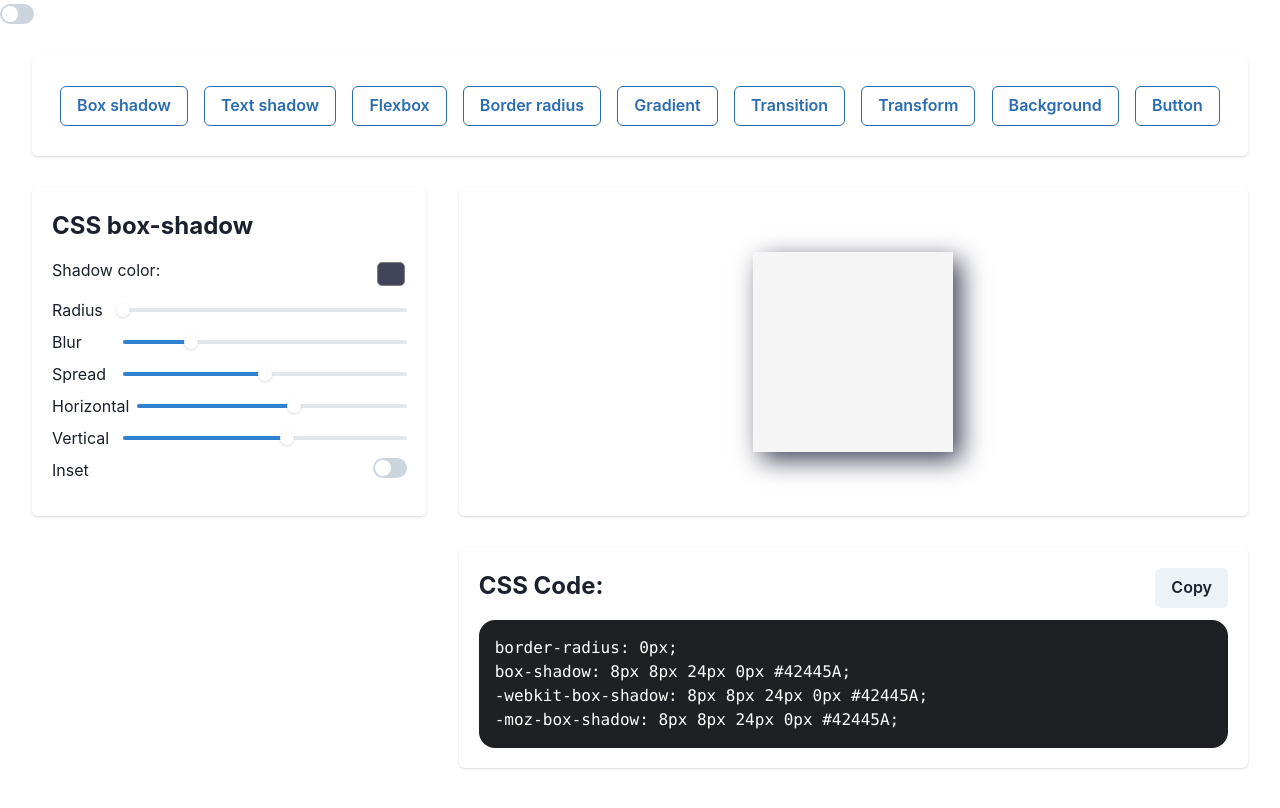
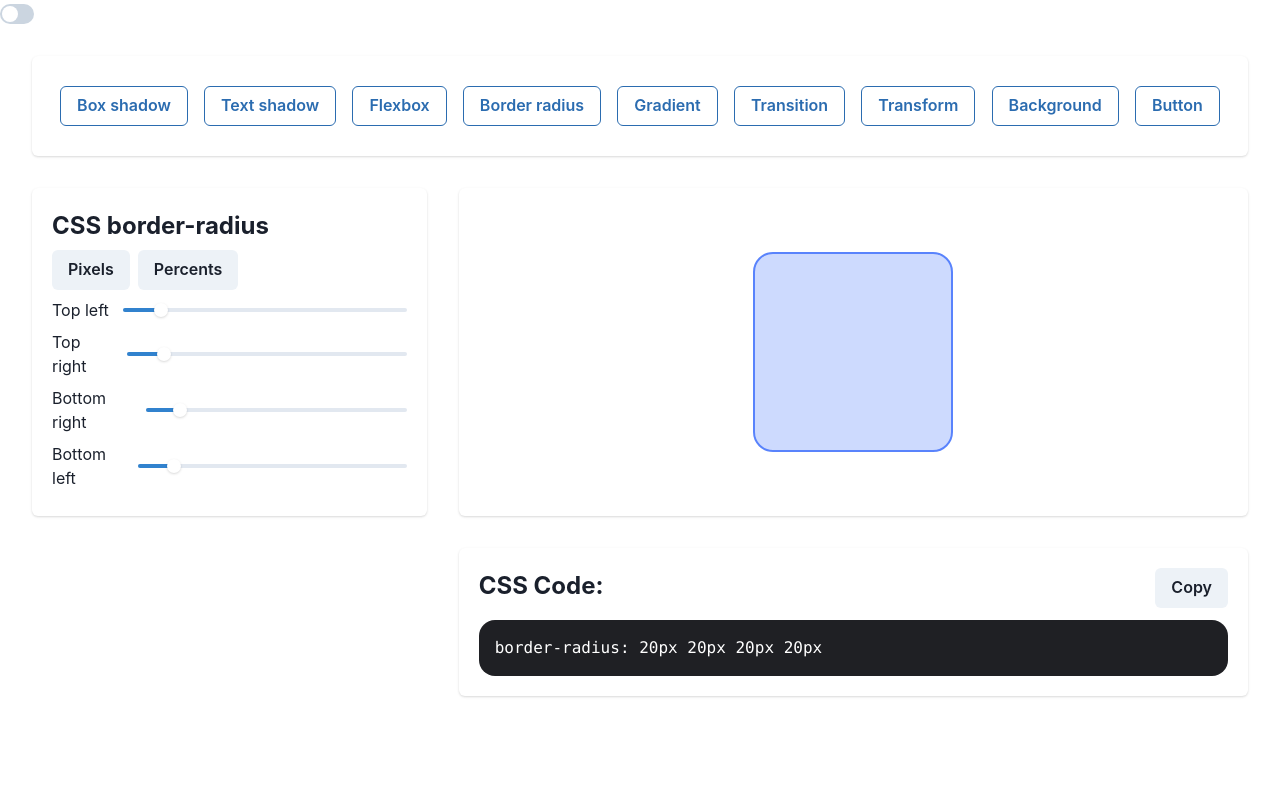
Before and after one commit to Belze3ub/css_generator, a React (Vite) app: page / in a window 1280 px wide. Both pictures are taken after a click on the button "Border radius". Shown: the top 808 px of the page. Built offline with nearby package versions, Linux system fonts and the light colour scheme.

Commit message:
Added border-radius functionality

```diff
--- a/src/App.tsx
+++ b/src/App.tsx
@@ -1,8 +1,4 @@
-import {
-  Switch,
-  useMediaQuery,
-  useColorMode,
-} from '@chakra-ui/react';
+import { Switch, useMediaQuery, useColorMode } from '@chakra-ui/react';
 import { useState } from 'react';
 import PropertiesSection from './components/PropertiesSection';
 import CodeDisplay from './components/CodeDisplay';
@@ -27,6 +23,14 @@ export interface textShadow {
   color: string;
 }
 
+export interface borderRadius {
+  unit: string;
+  topLeft: number;
+  topRight: number;
+  bottomRight: number;
+  bottomLeft: number;
+}
+
 const App = () => {
   const [boxShadowOptions, setBoxShadowOptions] = useState<boxShadow>({
     radius: 0,
@@ -46,15 +50,25 @@ const App = () => {
     color: '#42445A',
   });
 
+  const [borderRadiusOptions, setBorderRadiusOptions] = useState<borderRadius>({
+    unit: 'px',
+    topLeft: 20,
+    topRight: 20,
+    bottomRight: 20,
+    bottomLeft: 20,
+  });
+
   const [selectedOption, setSelectedOption] = useState('box-shadow');
 
   const [isLargerThanMobile] = useMediaQuery('(min-width: 768px)');
 
-  const {colorMode, toggleColorMode} = useColorMode();
+  const { colorMode, toggleColorMode } = useColorMode();
 
   return (
     <>
-      <div><Switch onChange={toggleColorMode} /></div>
+      <div>
+        <Switch onChange={toggleColorMode} />
+      </div>
       <div className="container">
         {isLargerThanMobile && (
           <div className="option">
@@ -67,6 +81,8 @@ const App = () => {
             setBoxShadowOptions={setBoxShadowOptions}
             textShadowOptions={textShadowOptions}
             setTextShadowOptions={setTextShadowOptions}
+            borderRadiusOptions={borderRadiusOptions}
+            setBorderRadiusOptions={setBorderRadiusOptions}
             spacing={5}
             selectedOption={selectedOption}
           />
@@ -75,6 +91,7 @@ const App = () => {
           <Canva
             boxShadowOptions={boxShadowOptions}
             textShadowOptions={textShadowOptions}
+            borderRadiusOptions={borderRadiusOptions}
             selectedOption={selectedOption}
           />
         </div>
@@ -82,6 +99,7 @@ const App = () => {
           <CodeDisplay
             boxShadowOptions={boxShadowOptions}
             textShadowOptions={textShadowOptions}
+            borderRadiusOptions={borderRadiusOptions}
             selectedOption={selectedOption}
           />
         </div>
--- a/src/components/Canva.tsx
+++ b/src/components/Canva.tsx
@@ -1,15 +1,17 @@
 import { Card, Center } from '@chakra-ui/react';
-import { boxShadow, textShadow } from '../App';
+import { borderRadius, boxShadow, textShadow } from '../App';
 
 interface Props {
   boxShadowOptions: boxShadow;
   textShadowOptions: textShadow;
+  borderRadiusOptions: borderRadius;
   selectedOption: string;
 }
 
 const Canva = ({
   boxShadowOptions,
   textShadowOptions,
+  borderRadiusOptions,
   selectedOption,
 }: Props) => {
   const { radius, inset, horizontal, vertical, blur, spread, color } =
@@ -21,6 +23,7 @@ const Canva = ({
     blur: textBlur,
     color: textColor,
   } = textShadowOptions;
+  const { topLeft, topRight, bottomRight, bottomLeft, unit } = borderRadiusOptions;
   return (
     <Card w={'full'} h={'full'} className="card">
       <Center w={'full'} h={'full'}>
@@ -45,6 +48,16 @@ const Canva = ({
           >
             {text}
           </p>
+        ) : selectedOption === 'border-radius' ? (
+          <div
+            style={{
+              width: `200px`,
+              height: `200px`,
+              backgroundColor: '#CDDAFE',
+              border: '2px solid #5983FC',
+              borderRadius: `${topLeft}${unit} ${topRight}${unit} ${bottomRight}${unit} ${bottomLeft}${unit}`,
+            }}
+          ></div>
         ) : null}
       </Center>
     </Card>
--- a/src/components/CodeDisplay.tsx
+++ b/src/components/CodeDisplay.tsx
@@ -7,17 +7,19 @@ import {
   useClipboard,
 } from '@chakra-ui/react';
 import { useEffect } from 'react';
-import { boxShadow, textShadow } from '../App';
+import { borderRadius, boxShadow, textShadow } from '../App';
 
 interface Props {
   boxShadowOptions: boxShadow;
   textShadowOptions: textShadow;
+  borderRadiusOptions: borderRadius;
   selectedOption: string;
 }
 
 const CodeDisplay = ({
   boxShadowOptions,
   textShadowOptions,
+  borderRadiusOptions,
   selectedOption,
 }: Props) => {
   const { radius, inset, horizontal, vertical, blur, spread, color } =
@@ -28,6 +30,8 @@ const CodeDisplay = ({
     blur: textBlur,
     color: textColor,
   } = textShadowOptions;
+  const { topLeft, topRight, bottomRight, bottomLeft, unit } =
+    borderRadiusOptions;
   const { onCopy, setValue, hasCopied } = useClipboard('');
   const boxShadowCode = `border-radius: ${radius}px;
 box-shadow:${
@@ -41,12 +45,16 @@ box-shadow:${
   } ${horizontal}px ${vertical}px ${blur}px ${spread}px ${color};`;
 
   const textShadowCode = `text-shadow: ${textHorizontal}px ${textVertical}px ${textBlur}px ${textColor}`;
+  const borderRadiusCode = `border-radius: ${topLeft}${unit} ${topRight}${unit} ${bottomRight}${unit} ${bottomLeft}${unit}`;
   useEffect(() => {
     setValue(boxShadowCode);
   }, [boxShadowCode]);
   useEffect(() => {
     setValue(textShadowCode);
   }, [textShadowCode]);
+  useEffect(() => {
+    setValue(borderRadiusCode);
+  }, [borderRadiusCode]);
   return (
     <Card w={'full'} p={5}>
       <Flex w={'100%'} justifyContent={'space-between'}>
@@ -61,6 +69,8 @@ box-shadow:${
             ? boxShadowCode
             : selectedOption === 'text-shadow'
             ? textShadowCode
+            : selectedOption === 'border-radius'
+            ? borderRadiusCode
             : null}
         </pre>
       </Stack>
--- a/src/components/GenericChanger.tsx
+++ b/src/components/GenericChanger.tsx
@@ -7,10 +7,11 @@ interface Props {
   spacing: number;
   min?: number,
   max?: number,
-  label: string
+  label: string,
+  unit?: string,
 }
 
-const GenericChanger = ({ value, setValue, spacing, min, max, label }: Props) => {
+const GenericChanger = ({ value, setValue, spacing, min, max, label, unit }: Props) => {
   return (
     <HStack spacing={spacing}>
       <Flex w={'100%'} justifyContent={'space-between'}>
@@ -21,6 +22,7 @@ const GenericChanger = ({ value, setValue, spacing, min, max, label }: Props) =>
           color="blue"
           min={min}
           max={max}
+          unit={unit}
         />
       </Flex>
     </HStack>
--- a/src/components/OptionSection.tsx
+++ b/src/components/OptionSection.tsx
@@ -40,6 +40,7 @@ const OptionSection = ({setSelectedOption}: Props) => {
           colorScheme="blue"
           variant={'outline'}
           _hover={{ backgroundColor: 'blue.500', color: 'white' }}
+          onClick={() => setSelectedOption('border-radius')}
         >
           Border radius
         </Button>
--- a/src/components/PropertiesSection.tsx
+++ b/src/components/PropertiesSection.tsx
@@ -1,4 +1,5 @@
 import {
+  Button,
   Card,
   Flex,
   HStack,
@@ -7,7 +8,7 @@ import {
   Switch,
   Text,
 } from '@chakra-ui/react';
-import { boxShadow, textShadow } from '../App';
+import { borderRadius, boxShadow, textShadow } from '../App';
 import GenericChanger from './GenericChanger';
 
 interface Props {
@@ -16,6 +17,8 @@ interface Props {
   setBoxShadowOptions: (boxShadowOption: boxShadow) => void;
   textShadowOptions: textShadow;
   setTextShadowOptions: (textShadowOption: textShadow) => void;
+  borderRadiusOptions: borderRadius;
+  setBorderRadiusOptions: (borderRadiusOptions: borderRadius) => void;
   spacing: number;
 }
 
@@ -25,6 +28,8 @@ const PropertiesSection = ({
   setBoxShadowOptions,
   textShadowOptions,
   setTextShadowOptions,
+  borderRadiusOptions,
+  setBorderRadiusOptions,
   spacing,
 }: Props) => {
   const getGenericChangersProps = (selectedOption: string) => {
@@ -120,6 +125,73 @@ const PropertiesSection = ({
               setTextShadowOptions({
                 ...textShadowOptions,
                 vertical: value,
+              }),
+          },
+        ];
+        case 'border-radius':
+        return [
+          {
+            label: 'Top left',
+            value:
+              borderRadiusOptions.unit === '%' &&
+              borderRadiusOptions.topLeft > 100
+                ? (borderRadiusOptions.topLeft = 100)
+                : borderRadiusOptions.topLeft,
+            min: 0,
+            max: borderRadiusOptions.unit === 'px' ? 150 : 100,
+            unit: borderRadiusOptions.unit,
+            setValue: (value: number) =>
+              setBorderRadiusOptions({
+                ...borderRadiusOptions,
+                topLeft: value,
+              }),
+          },
+          {
+            label: 'Top right',
+            value:
+              borderRadiusOptions.unit === '%' &&
+              borderRadiusOptions.topRight > 100
+                ? (borderRadiusOptions.topRight = 100)
+                : borderRadiusOptions.topRight,
+            min: 0,
+            max: borderRadiusOptions.unit === 'px' ? 150 : 100,
+            unit: borderRadiusOptions.unit,
+            setValue: (value: number) =>
+              setBorderRadiusOptions({
+                ...borderRadiusOptions,
+                topRight: value,
+              }),
+          },
+          {
+            label: 'Bottom right',
+            value:
+              borderRadiusOptions.unit === '%' &&
+              borderRadiusOptions.bottomRight > 100
+                ? (borderRadiusOptions.bottomRight = 100)
+                : borderRadiusOptions.bottomRight,
+            min: 0,
+            max: borderRadiusOptions.unit === 'px' ? 150 : 100,
+            unit: borderRadiusOptions.unit,
+            setValue: (value: number) =>
+              setBorderRadiusOptions({
+                ...borderRadiusOptions,
+                bottomRight: value,
+              }),
+          },
+          {
+            label: 'Bottom left',
+            value:
+              borderRadiusOptions.unit === '%' &&
+              borderRadiusOptions.bottomLeft > 100
+                ? (borderRadiusOptions.bottomLeft = 100)
+                : borderRadiusOptions.bottomLeft,
+            min: 0,
+            max: borderRadiusOptions.unit === 'px' ? 150 : 100,
+            unit: borderRadiusOptions.unit,
+            setValue: (value: number) =>
+              setBorderRadiusOptions({
+                ...borderRadiusOptions,
+                bottomLeft: value,
               }),
           },
         ];
@@ -221,6 +293,41 @@ const PropertiesSection = ({
               ))}
             </>
           )}
+          {selectedOption === 'border-radius' && (
+            <>
+              <Stack>
+                <HStack>
+                  <Button
+                    onClick={() =>
+                      setBorderRadiusOptions({
+                        ...borderRadiusOptions,
+                        unit: 'px',
+                      })
+                    }
+                  >
+                    Pixels
+                  </Button>
+                  <Button
+                    onClick={() =>
+                      setBorderRadiusOptions({
+                        ...borderRadiusOptions,
+                        unit: '%',
+                      })
+                    }
+                  >
+                    Percents
+                  </Button>
+                </HStack>
+              </Stack>
+              {genericChangersProps.map((props) => (
+                <GenericChanger
+                  key={props.label}
+                  {...props}
+                  spacing={spacing}
+                />
+              ))}
+            </>
+          )}
         </Stack>
       </Flex>
     </Card>
--- a/src/components/SliderInput.tsx
+++ b/src/components/SliderInput.tsx
@@ -13,9 +13,10 @@ interface Props {
   color?: string,
   min?: number
   max?: number
+  unit?: string
 }
 
-const SliderInput = ({value, setValue, color = 'teal', min = -50, max = 50} : Props) => {
+const SliderInput = ({value, setValue, color = 'teal', min = -50, max = 50, unit = 'px'} : Props) => {
   const [showTooltip, setShowTooltip] = useState(false);
   return (
     <Slider
@@ -38,7 +39,7 @@ const SliderInput = ({value, setValue, color = 'teal', min = -50, max = 50} : Pr
         color="white"
         placement="top"
         isOpen={showTooltip}
-        label={`${value}px`}
+        label={`${value}${unit}`}
       >
         <SliderThumb />
       </Tooltip>
```
